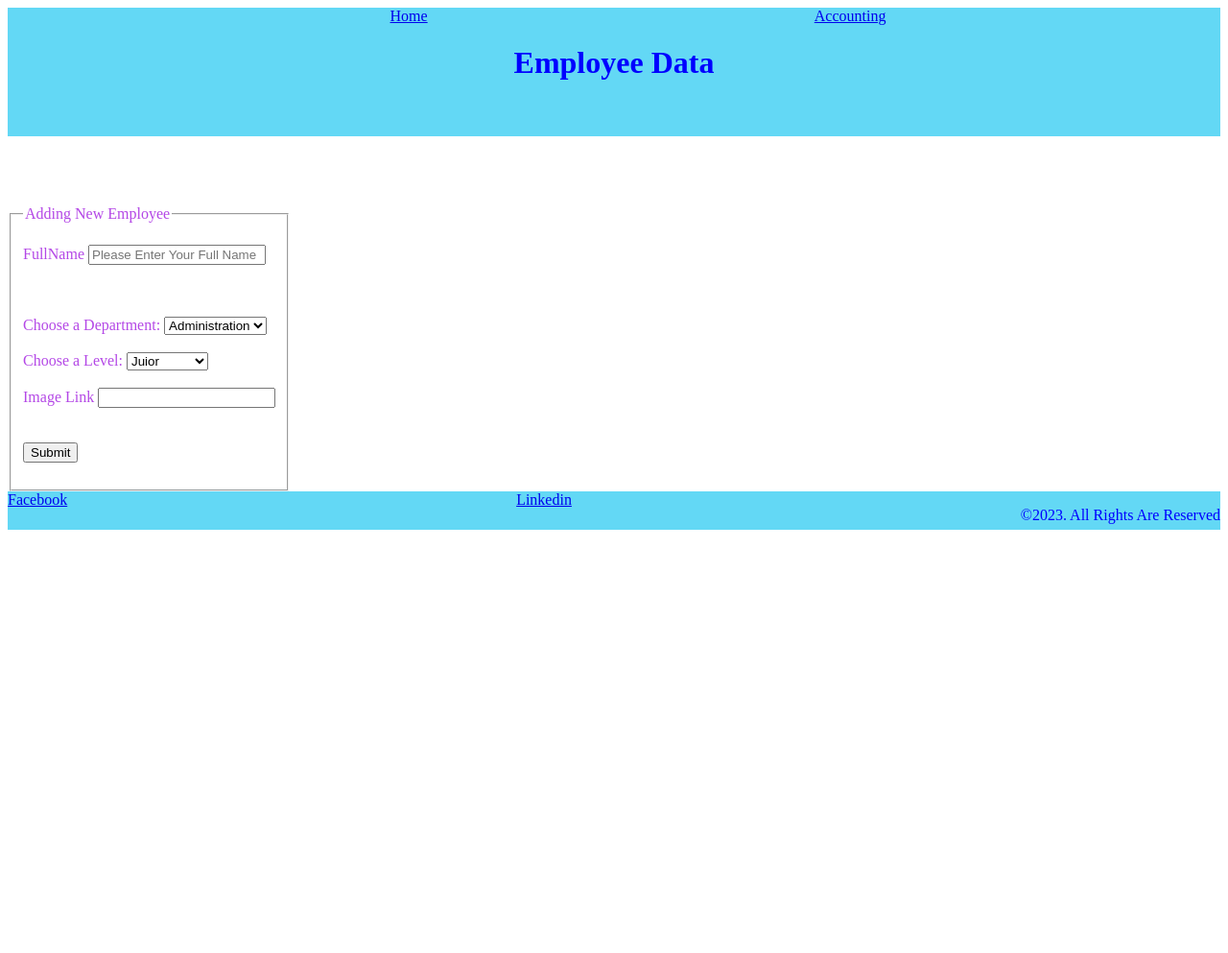
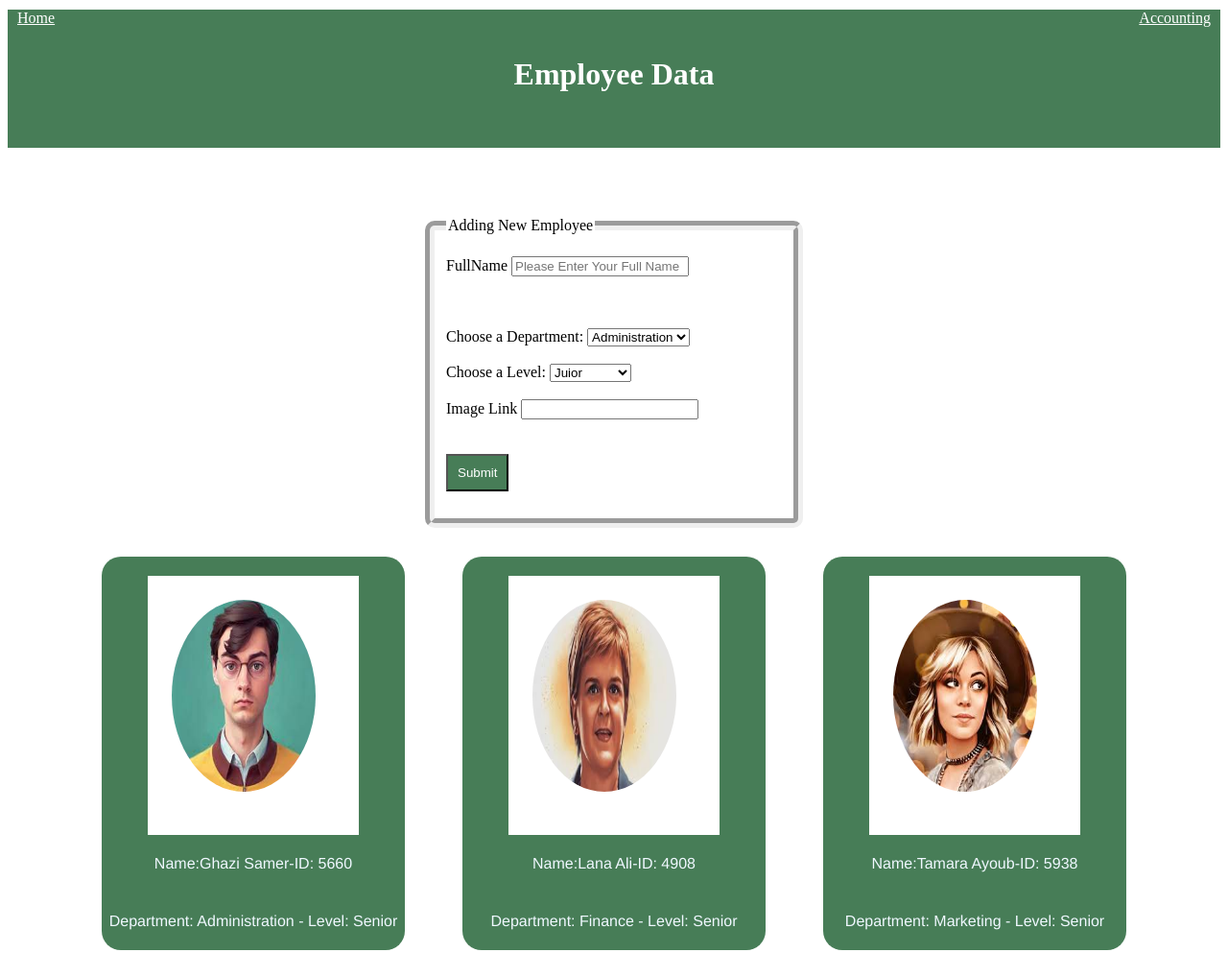
Before and after one commit to savanahamood/HR-management-system, a plain HTML site: page index.html in a window 1280 px wide. Shown: the top 993 px of the page at 96% size. Before the commit the page ends 800 px from the top, so only its background shows below. Drawn offline with Linux system fonts and the light colour scheme.

Commit message:
adding css

```diff
--- a/app.js
+++ b/app.js
@@ -33,21 +33,16 @@ function handleSubmit(event) {
 newemployee.render();
 
 }
-/* function headerRender(){
-    const h1El=document.createElement("h1");
-let header = document.getElementById("myHeader");
-h1El.textContent='Employee Data';
-header.appendChild(h1El);
-}
- */
-/* let Ghazi = new Employee("Ghazi Samer", "Administration", "Senior", "./img/img1.jpg");
-let Lana = new Employee("Lana Ali", "Finance", "Senior", "./img/img2f.jpg");
-let Tamara = new Employee("Tamara Ayoub", "Marketing", "Senior", "./img/img3f.jpg");
-let Safi = new Employee("Safi Walid", "Administration", "Midsenior", "./img/img5.jpg");
-let Omar = new Employee("Omar Zaid", "Development", "Senior", "./img/img6.jpg");
-let Rana = new Employee("Rana Saleh", "Development", "Junior", "./img/img4f.jpg");
-let Hadi = new Employee("Hadi Ahmad", "Finance", "Midsenior", "./img/img7.jpg");
- */
+
+
+let Ghazi = new Employee("1000","Ghazi Samer", "Administration", "Senior", "assest/img1.jpg");
+let Lana = new Employee("1001","Lana Ali", "Finance", "Senior", "assest/img2f.jpg");
+let Tamara = new Employee("1002","Tamara Ayoub", "Marketing", "Senior", "assest/img4f.jpg");
+let Safi = new Employee("1003","Safi Walid", "Administration", "Midsenior", "assest/img5.jpg");
+let Omar = new Employee("1004","Omar Zaid", "Development", "Senior", "assest/img6.jpg");
+let Rana = new Employee("1005","Rana Saleh", "Development", "Junior", "assest/img3f.jpg");
+let Hadi = new Employee("1006","Hadi Ahmad", "Finance", "Midsenior", "assest/img7.jpg");
+
 //console.log(Ghazi);
 /* function getRndInteger(min, max) {
     return Math.floor(Math.random() * (max - min + 1)) + min;
@@ -104,15 +99,17 @@ Employee.prototype.render = function () {
     // document.write(`<h4> The Employee Name: ${this.FullName} and his salary is ${this.Salary} and ${this.EmployeeID}</h4>`)
 
 
-    let card = document.createElement('div');
+    let card = document.createElement('div1');
     employeesSectionEl.appendChild(card);
-
+let card2 =document.createElement("div2");
+card.appendChild(card2);
     let imgEl = document.createElement('img');
     imgEl.src = this.ImageURL;
-    card.appendChild(imgEl);
 
-    let employeesNameEl = document.createElement('h3');
-    employeesNameEl.textContent = `Name:${this.FullName}`;
+    card2.appendChild(imgEl);
+
+    let employeesNameEl = document.createElement('p');
+    employeesNameEl.textContent = `Name:${this.FullName}-ID: ${this.EmployeeID}`;
     card.appendChild(employeesNameEl);
 
     /* const employeeIDEl = document.createElement('p');
@@ -133,7 +130,7 @@ Employee.prototype.render = function () {
      employeesSectionEl.appendChild(salaryEl); */
      let par = document.createElement('p');
 
-     par.textContent = `ID: ${this.EmployeeID} \n - Department: ${this.Department} \n - Level: ${this.Level}`;
+     par.textContent = ` Department: ${this.Department} \n - Level: ${this.Level}`;
      card.appendChild(par);
 
 }
--- a/index.html
+++ b/index.html
@@ -12,10 +12,12 @@
 
 <body>
     <header id="myHeader">
+<div id="nav">        <a id="home" href="./index.html">Home</a>
+    <a id="accounting" href="./accounting.html">Accounting</a>
 
-        <a id="home" href="./index.html">Home</a>
-        <a id="accounting" href="./accounting.html">Accounting</a>
-        <h1>Employee Data</h1>
+</div>
+<div id="title">        <h1>Employee Data</h1>
+</div>
 <br>
 <br>
 
@@ -87,7 +89,7 @@
                     <br>
                     <br>
                     <br>
-                    <input type="submit" id="" name="" value="Submit" />
+                    <input type="submit" id="submit" name="submit" value="Submit" />
 
                     <br>
                     <br>
@@ -104,8 +106,8 @@
     </main>
     <footer>
         <a href="https://www.facebook.com/loveisntfazllakh.shwayettaktakh">Facebook</a>
+        <p> ©2023. All Rights Are Reserved</p>
         <a href="https://www.linkedin.com/in/savana-hamood-bb4457127/">Linkedin</a>
-        <p> ©2023. All Rights Are Reserved</p>
     </footer>
 
 </body>
--- a/style.css
+++ b/style.css
@@ -1,38 +1,116 @@
 section {
-   color: rgb(180, 72, 230);
+  color: black;
   display: flex;
   flex-wrap: wrap;
-    justify-content: left;
-    align-items: last baseline;
+  justify-content: center;
+  align-items:center;
+
 }
 
-
-
-
-  header{
-    text-align: center;
-    justify-content:space-between;
-    background-color:rgb(99, 216, 245);
-    color:blue;
+fieldset{
+  width: 350px;
+  border-radius: 10px;
+  border-width: 10px;
 
 }
 
 
-  #home{
-    margin-right: 400px;
-    margin-left: 50px;
+header {
+  /* text-align: center; */
+  /* justify-content:space-between; */
+  /* background-color:rgb(99, 216, 245); */
+  color: white;
+  /* display:flex; */
+  /* flex-direction: row; */
+  background-color: #477d57;
+
+
+
+}
+
+#nav {
+  display: flex;
+  justify-content: space-between;
+  text-align: center;
+  margin: 10px;
+
+
+}
+
+a {
+  color: white;
+}
+
+#title {
+  display: flex;
+  text-align: center;
+  justify-content: center;
 }
 
 footer {
   text-align: center;
-    justify-content:space-between;
-    display:flex;
+  justify-content: space-between;
+  display: flex;
 
   left: 0;
   bottom: 0;
   width: 100%;
-    background-color:rgb(99, 216, 245);
-    color:blue;
+  background-color:#477d57;
   height: 40px;
 
 }
+
+img {
+  display: flex;
+  width: 150Px;
+  height: 200px;
+  padding: 15px;
+  border-radius: 50%;
+}
+
+p {
+  color: aliceblue;
+  padding: 5px;
+  font-family: 'Franklin Gothic Medium', 'Arial Narrow', Arial, sans-serif;
+
+}
+
+/*
+    #sora{
+      display: flex;
+      width: 150Px;
+      height: 200px;
+    }
+
+     */
+
+div1 {
+  background-color: #477d57;
+  border-radius: 20px;
+  display: flex;
+  justify-content: center;
+  align-items: center;
+  width: 25%;
+  height: 30%;
+  flex-direction: column;
+  margin: 30px;
+
+}
+
+div2 {
+  background-color: white;
+  width: 200px;
+  height: 250px;
+  padding: 10px;
+  margin-top: 20px;
+}
+
+
+/* CSS */
+
+#submit {
+ padding: 10px;
+color: white;
+background-color:#477d57
+
+}
```
Lines whose indentation alone changed are shown as unchanged.
